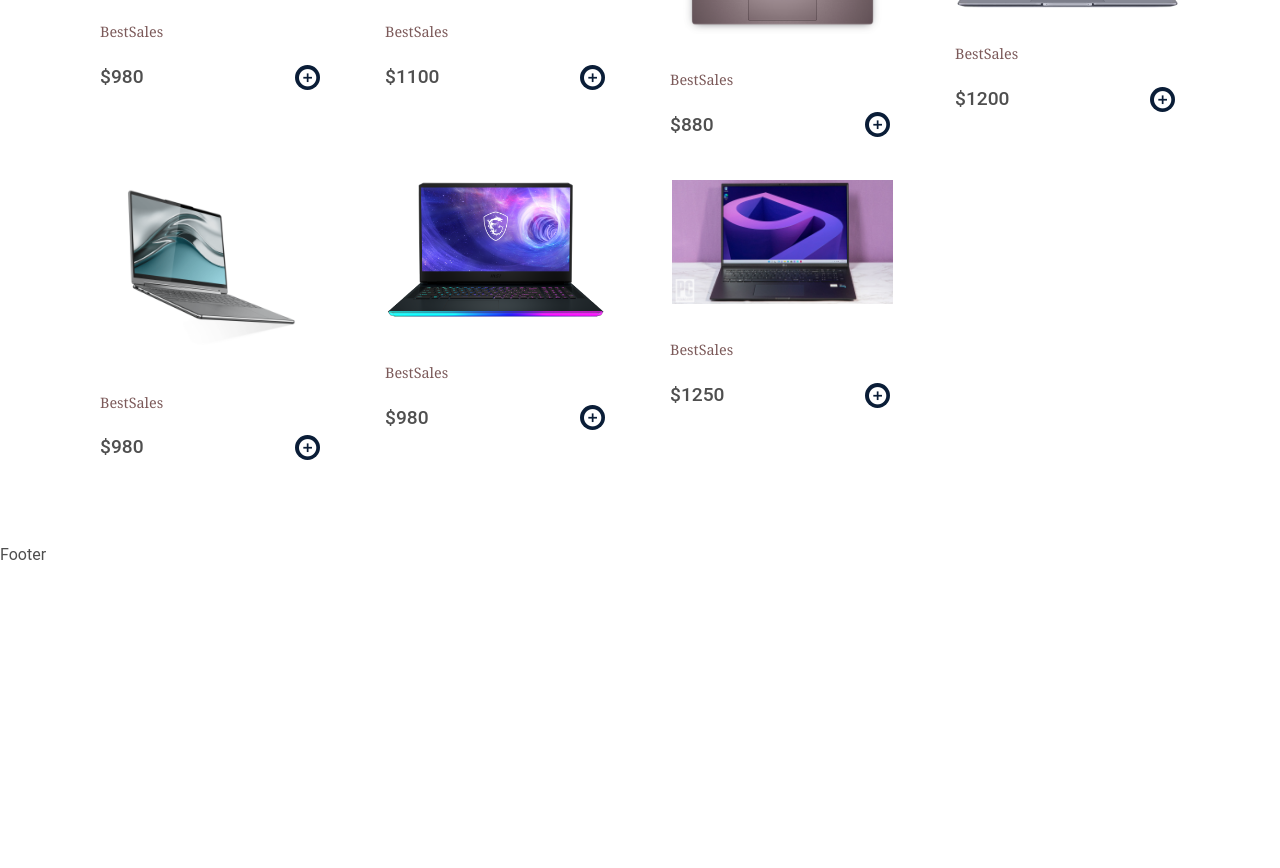
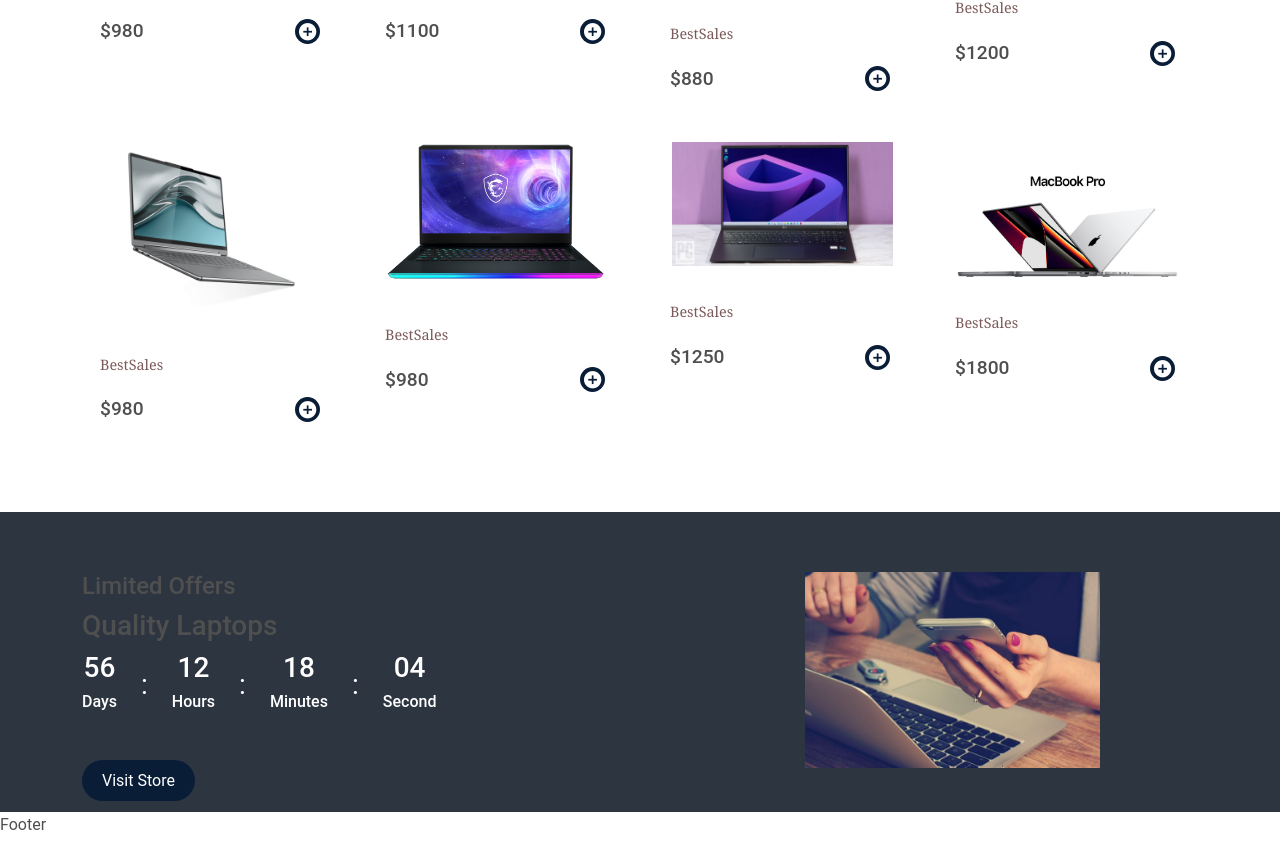
Before and after one commit to mish01921/Relq_e-commerce_Project_React, a React (Create React App) app: page /home in a window 1280 px wide. Shown: the part 1520-2388 px from the top of the page. Before the commit the page ends 2088 px from the top, so only its background shows below. Built offline with nearby package versions, Linux system fonts and the light colour scheme.

Commit message:
added clock timer

```diff
--- a/src/assets/data/products.js
+++ b/src/assets/data/products.js
@@ -8,6 +8,8 @@ import productImg04 from "../images/magicbook-Bestsales04.png"
 import productImg05 from "../images/lenovo-BestSales05.png"
 import productImg06 from "../images/MSI_NB_GE76_BestSales06.png"
 import productImg07 from "../images/LG-BestSales07.png"
+import productImg08 from "../images/macbool-BestSales08.png"
+
 
 const products = [
     {
@@ -191,6 +193,24 @@ const products = [
       ],
       avgRating: 4.5,
     },
+    {
+      id: "08",
+      productName: "",
+      imgUrl: productImg08,
+      category: "BestSales",
+      price: 1800,
+      shortDesc:
+        "Lorem ipsum dolor sit amet consectetur adipisicing elit. Consequuntur iure quas illo voluptates labore tempore!",
+      description:
+        "Lorem ipsum dolor sit amet consectetur adipisicing elit. Optio nostrum  aperiam quis voluptatibus debitis laboriosam! Esse debitis obcaecati blanditiis at impedit quibusdam!",
+      reviews: [
+        {
+          rating: 4.7,
+          text: "Lorem ipsum dolor sit amet consectetur adipisicing elit.",
+        },
+      ],
+      avgRating: 4.5,
+    },
 
 
   ]
--- a/src/components/Header/header.css
+++ b/src/components/Header/header.css
@@ -1,5 +1,6 @@
 .header {
-
+    position: fixed;
+    top: 0;
     width: 100%;
     height: 70px;
     line-height: 70px;
--- /dev/null
+++ b/src/components/UI/Clock.jsx
@@ -0,0 +1,63 @@
+import React,{useState} from 'react'
+import { useEffect } from 'react';
+
+function Clock() {
+const [days,setDays] = useState(0);
+const [hours,setHours] = useState(0);
+const [minutes,setMinutes] = useState(0);
+const [seconds,setSeconds] = useState(0);
+
+const deadline = "Dec.,31,2022"
+
+const getTime = () => {
+  const time = Date.parse(deadline) -Date.now()
+
+  setDays(Math.floor(time / (1000 * 60 * 60 * 24)))
+  setHours(Math.floor((time / (1000 * 60 * 60)) % 24))
+  setMinutes(Math.floor((time / 1000 / 60) % 60))
+  setSeconds(Math.floor((time / 1000) % 60 ))
+}
+
+useEffect (() => {
+  const interval = setInterval(() => getTime(deadline),1000)
+
+  return () => clearInterval(interval)
+},[])
+  return (
+    <div className="clock_wrapper d-flex align-items-center gap-4">
+      <div className="clock_data  d-flex align-items-center gap-4">
+        <div className="text-center">
+          <h1 className="text-white fs-3">{days < 10 ? "0" + days : days}</h1>
+          <h5 className="text-white fs-6">Days</h5>
+        </div>
+        <span className="text-white fs-3">:</span>
+      </div>
+
+      <div className="clock_data  d-flex align-items-center gap-4">
+        <div className="text-center">
+          <h1 className="text-white fs-3">{hours < 10 ? "0" + hours : hours}</h1>
+          <h5 className="text-white fs-6">Hours</h5>
+        </div>
+        <span className="text-white fs-3">:</span>
+      </div>
+
+      <div className="clock_data  d-flex align-items-center gap-4">
+        <div className="text-center">
+          <h1 className="text-white fs-3">{minutes < 10 ? "0" + minutes : minutes}</h1>
+          <h5 className="text-white fs-6">Minutes</h5>
+        </div>
+        <span className="text-white fs-3">:</span>
+      </div>
+
+      <div className="clock_data  d-flex align-items-center gap-4">
+        <div className="text-center">
+          <h1 className="text-white fs-3">{seconds < 10 ? "0" + seconds : seconds}</h1>
+          <h5 className="text-white fs-6">Second</h5>
+        </div>
+
+      </div>
+    </div>
+  )
+}
+
+export default Clock
--- a/src/components/UI/ProductCard.jsx
+++ b/src/components/UI/ProductCard.jsx
@@ -6,7 +6,7 @@ import { Link } from 'react-router-dom'
 
 function ProductCard({ item }) {
   return (
-    <Col lg="3" md="4">
+    <Col lg="3" md="4" className="mb-2">
       <div className="product_item">
         <div className="product_img">
           <motion.img whileHover={{ scale: 1.1 }} src={item.imgUrl} alt="This is a Laptop image"/>
--- a/src/pages/Home.jsx
+++ b/src/pages/Home.jsx
@@ -8,7 +8,8 @@ import { motion } from "framer-motion"
 import Services from '../services/Services'
 import ProductList from '../components/UI/ProductList'
 import products from '../assets/data/products'
-
+import counterImg from "../assets/images/counter-timer.jpg"
+import Clock from '../components/UI/Clock'
 
 function Home() {
 const [trendingProducts,setTrendingProducts] = useState([]);
@@ -56,7 +57,7 @@ const [bestSalesProducts,setBestSalesProducts] = useState([]);
         <Container>
           <Row>
             <Col lg="12" className="text-center">
-              <h2 className="section_title">Trending Products</h2>
+              <h2 className="section_title p-2">Trending Products</h2>
             </Col>
             <ProductList data={trendingProducts}/>
           </Row>
@@ -66,7 +67,7 @@ const [bestSalesProducts,setBestSalesProducts] = useState([]);
       <section className="best_sales">
       <Container>
           <Row>
-            <Col lg="12" className="text-center">
+            <Col lg="12"  className="text-center">
               <h2 className="section_title">Best Sales</h2>
             </Col>
 
@@ -74,6 +75,28 @@ const [bestSalesProducts,setBestSalesProducts] = useState([]);
           </Row>
         </Container>
       </section>
+
+      <section className="timer_count">
+        <Container>
+          <Row>
+            <Col lg="6" mb="6">
+
+            <div className="clock_top-content">
+              <h4>Limited Offers</h4>
+              <h3>Quality Laptops</h3>
+            </div>
+              <Clock />
+              <motion.button whileTap={{scale:1.2}} className="buy_btn store_button">
+                <Link to="/shop">Visit Store</Link>
+              </motion.button>
+            </Col>
+            <Col lg="6" mb="6" className="text-end">
+              <img src={counterImg} alt=""  />
+            </Col>
+          </Row>
+        </Container>
+
+      </section>
     </Helmet >
   )
 }
--- a/src/styles/home.css
+++ b/src/styles/home.css
@@ -1,5 +1,5 @@
-.hero_section{
-    background:#b6ddfb;
+.hero_section {
+    background: #b6ddfb;
 }
 
 .hero_content h2 {
@@ -10,18 +10,18 @@
     font-family: 'Courgette', cursive;
 }
 
-.hero_content p{
+.hero_content p {
     color: rgb(0, 0, 0);
     line-height: 24px;
     font-family: 'Playfair Display SC', serif;
     font-size: 1.1rem;
 }
-.hero_section p:nth-child(1){
-   font-weight: 500;
 
+.hero_section p:nth-child(1) {
+    font-weight: 500;
 }
 
-.buy_btn{
+.buy_btn {
     border: none;
     outline: none;
     padding: 8px 20px;
@@ -31,16 +31,40 @@
     font-size: 1rem;
     margin-top: 40px;
 }
-.buy_btn a{
-    color:white;
+
+.buy_btn a {
+    color: white;
     text-decoration: none;
-}.buy_btn a:hover{
-    color:white;
+}
+
+.buy_btn a:hover {
+    color: white;
 }
 
 .hero_content {
     padding-top: 45px;
 }
+
 .section_title {
-font-weight: 600;
+    font-weight: 600;
 }
+
+.timer_count {
+    background: #2d3540;
+    height: 300px;
+}
+
+.timer_count img {
+    width: 90% !important;
+    height: 60% !important;
+    object-fit: contain;
+}
+
+.store_btn {
+    background: #fff;
+    font-weight: 600;
+}
+
+.store_btn a:hover {
+    color: var(--primary-color);
+}
```
Also changed, not shown: src/assets/images/counter-timer.jpg (added), src/assets/images/macbool-BestSales08.png (added).
